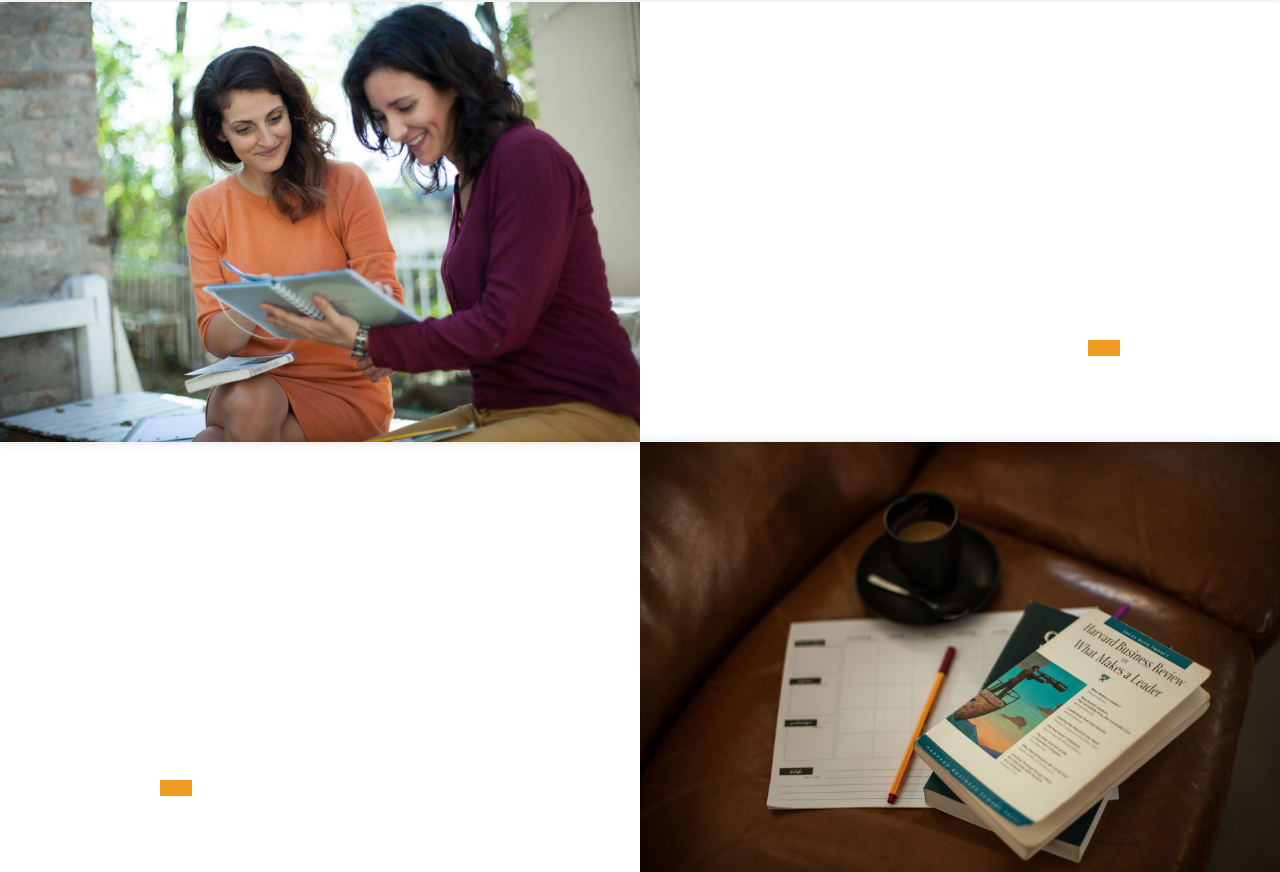
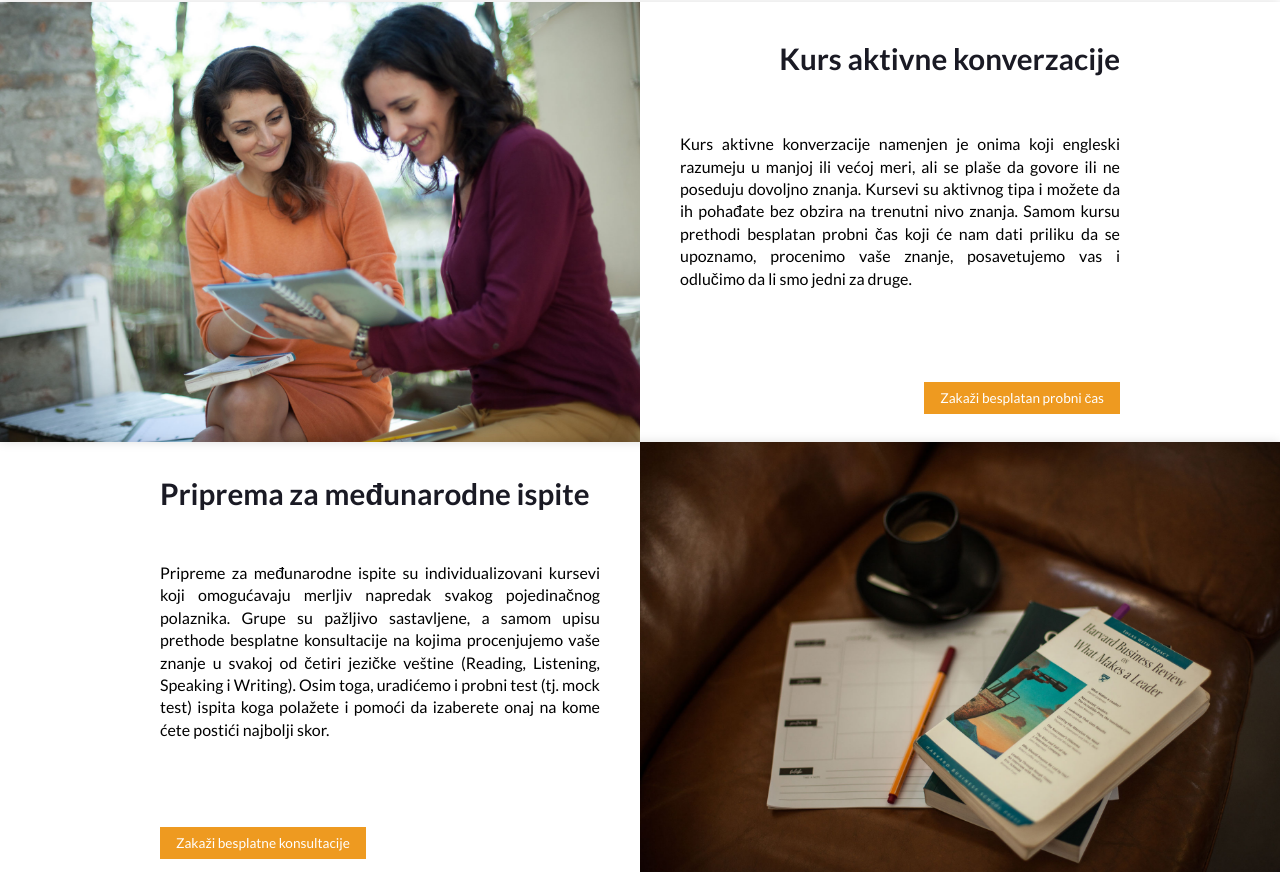
Before and after one commit to Dejan85/proenglish-refactor, a React (Vite) app in the folder client/: page / in a window 1280 px wide. Shown: the part 1853-2725 px from the top of the page. Built offline with nearby package versions, Linux system fonts and the light colour scheme; no server answers.

Commit message:
reafactor course

```diff
--- a/client/src/components/frontend/home/pages/course/Course.tsx
+++ b/client/src/components/frontend/home/pages/course/Course.tsx
@@ -19,24 +19,8 @@ import {
 import img from "./images/img2.jpg";
 import img2 from "./images/img.jpg";
 
-const renderHeading = (text: string): JSX.Element => (
-  <Heading as="h2" text={text} className="default-heading" />
-);
-
-const renderText = (text: string): JSX.Element => (
-  <Text as="p" text={text} className="default-paragraph" />
-);
-const renderLink = (text: string): JSX.Element => (
-  <Link to={linkPath} as={RouterLink} text={text} />
-);
 const renderImage = (img: string): JSX.Element => <Image alt="img" src={img} />;
 
-const headingUi = renderHeading(headingText);
-const headingUi2 = renderHeading(headingText2);
-const textUi = renderText(text);
-const textUi2 = renderText(text2);
-const linkUi = renderLink(linkText);
-const linkUi2 = renderLink(linkText2);
 const imageUi = renderImage(img);
 const imageUi2 = renderImage(img2);
 
@@ -51,9 +35,15 @@ const Course = (): JSX.Element => {
           wrapContentToRight
           className="set-width-to-50-percent"
         >
-          {headingUi}
-          {textUi}
-          {linkUi}
+          <Heading as="h2" className="default-heading">
+            {headingText}
+          </Heading>
+          <Text as="p" className="default-paragraph">
+            {text}
+          </Text>
+          <Link to={linkPath} as={RouterLink}>
+            {linkText}
+          </Link>
         </ContentContainer.TextSide>
       </ContentContainer>
       <ContentContainer className="reset-margin-top set-height-to-55-rem box-shadow">
@@ -61,9 +51,15 @@ const Course = (): JSX.Element => {
           wrapContentToLeft
           className="set-width-to-50-percent"
         >
-          {headingUi2}
-          {textUi2}
-          {linkUi2}
+          <Heading as="h2" className="default-heading">
+            {headingText2}
+          </Heading>
+          <Text as="p" className="default-paragraph">
+            {text2}
+          </Text>
+          <Link to={linkPath} as={RouterLink}>
+            {linkText2}
+          </Link>
         </ContentContainer.TextSide>
         <ContentContainer.ImageSide className="set-width-to-50-percent">
           {imageUi2}
```
